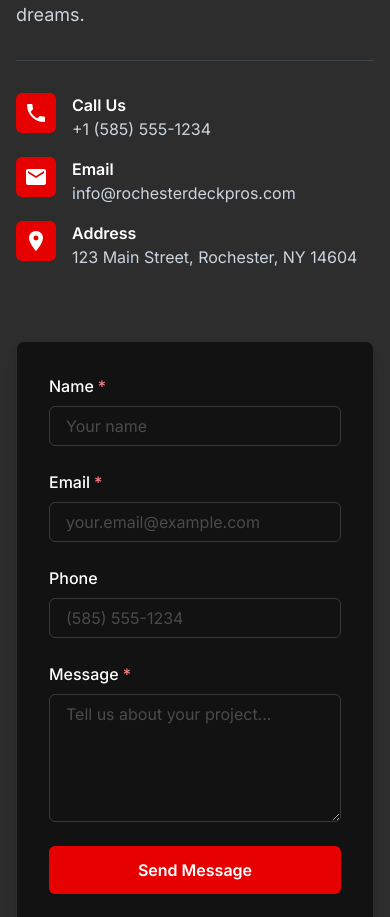
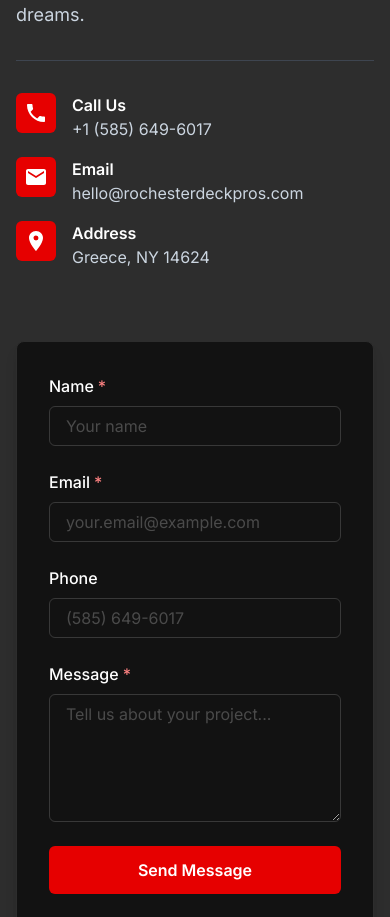
Before and after one commit to Simsz/rocdecpros, a Next.js app: page / in a window 390 px wide. Shown: the part 5045-5962 px from the top of the page. Built offline with nearby package versions, Linux system fonts and the light colour scheme.

Commit message:
updated phone

```diff
--- a/src/components/ContactForm.tsx
+++ b/src/components/ContactForm.tsx
@@ -109,17 +109,17 @@ export default function ContactForm() {
               <ContactInfo
                 icon={MdPhone}
                 title="Call Us"
-                content="+1 (585) 555-1234"
+                content="+1 (585) 649-6017"
               />
               <ContactInfo
                 icon={MdEmail}
                 title="Email"
-                content="info@rochesterdeckpros.com"
+                content="hello@rochesterdeckpros.com"
               />
               <ContactInfo
                 icon={MdLocationOn}
                 title="Address"
-                content="123 Main Street, Rochester, NY 14604"
+                content="Greece, NY 14624"
               />
             </Stack>
           </VStack>
@@ -178,7 +178,7 @@ export default function ContactForm() {
                       name="phone"
                       value={formData.phone}
                       onChange={handleChange}
-                      placeholder="(585) 555-1234"
+                      placeholder="(585) 649-6017"
                     />
                   </FormControl>
                   <FormControl isRequired>
```
